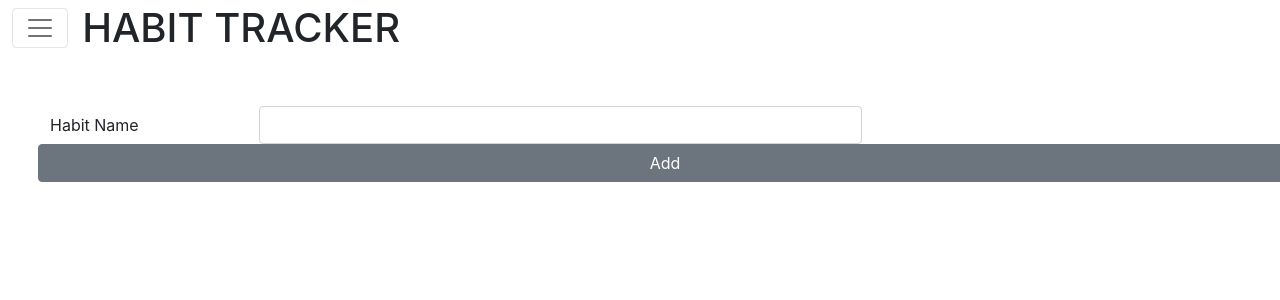
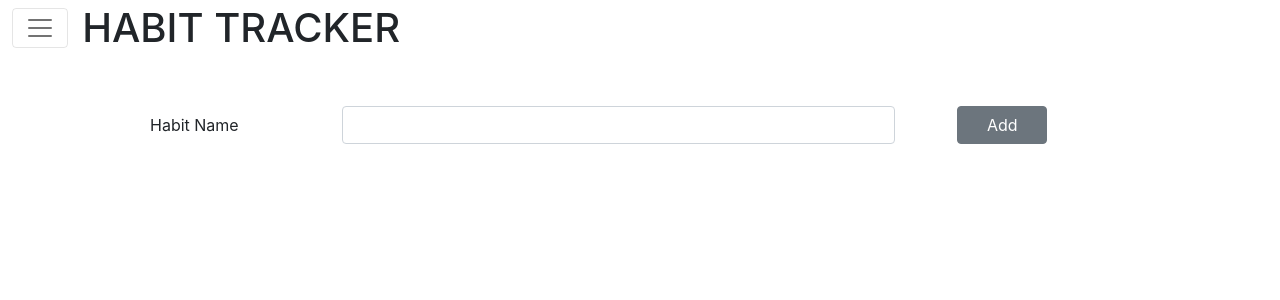
Before and after one commit to Emilykidd3/habit-tracker, a React (Create React App) app in the folder client/: page /addhabit in a window 1280 px wide. Shown: the top 300 px of the page. Built offline with nearby package versions, Linux system fonts and the light colour scheme; the HTML template or start-up script is replaced by a standard one.

Commit message:
added stying to add habit page

```diff
--- a/client/src/pages/AddHabit.js
+++ b/client/src/pages/AddHabit.js
@@ -11,13 +11,13 @@ import {
 
 const AddHabit = () => {
     return(
-        <Form style={{margin: "50px 0 0 50px"}}>
+        <Form style={{margin: "50px 0 0 150px"}}>
             <FormGroup row>
                 <Label for="newHabit" sm={2}>Habit Name</Label>
                 <Col sm={6}>
                     <Input type="text" name="habit" id="habitName"/>
                 </Col>
-                <Button sm={2}>Add</Button>
+                <Button sm={2} style={{width: "90px", marginLeft: "50px"}}>Add</Button>
             </FormGroup>
         </Form>
     )
```
